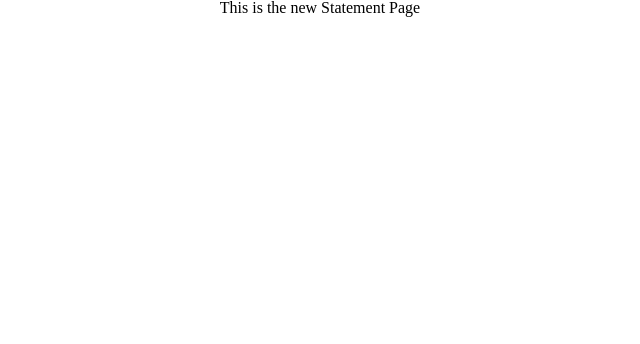
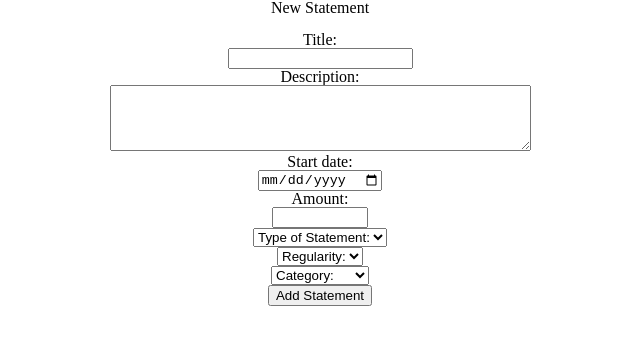
Before and after one commit to FreiburgDevTeam/mern-application-client, a React (Create React App) app: page /statements/create in a window 1280 px wide. Shown: the top 344 px of the page, without its empty margins (320-960 px from the left). Built offline with nearby package versions, Linux system fonts and the light colour scheme.

Commit message:
add NewStatement component

```diff
--- a/src/components/NewStatement.js
+++ b/src/components/NewStatement.js
@@ -1,9 +1,125 @@
-function NewStatement () {
+import axios from "axios";
+import { useState } from "react";
+import { useNavigate } from "react-router-dom";
+
+function NewStatement() {
+    const [title, setTitle] = useState("");
+    const [amount, setAmount] = useState("");
+    const [description, setDescription] = useState("");
+    const [type, setType] = useState("");
+    const [regularity, setRegularity] = useState("");
+    const [startDate, setStartDate] = useState("");
+    const [category, setCategory] = useState("");
+
+    const navigate = useNavigate();
+
+    const handleSubmit = (e) => {
+        e.preventDefault();
+
+        const newStatement = {
+            title,
+            amount,
+            description,
+            type,
+            regularity,
+            startDate,
+            category,
+        }
+
+        const storedToken = localStorage.getItem('authToken');
+
+        axios.post(
+            process.env.REACT_APP_API_URL + "/statements",
+            newStatement,
+            { headers: { Authorization: `Bearer ${storedToken}` } }
+            )
+            .then(response => {
+                // props.callbackUpdateStatementList();
+                navigate("/statements");
+            })
+            .catch(e => console.log("error creating statement...", e));
+    }
 
     return (
         <div>
-            <h1>This is the new Statement Page</h1>
+            <h2>New Statement</h2>
+            <br />
+            <form onSubmit={handleSubmit}>
+                <label htmlFor="title">Title:</label><br />
+                <input
+                type="text"
+                name="title"
+                id="title"
+                value={title}
+                required={true}
+                onChange={(e) => setTitle(e.target.value)} /><br />
 
+                <label htmlFor="description">Description:</label><br />
+                <textarea
+                id="description"
+                name="description"
+                rows="4"
+                cols="50"
+                minLength="4"
+                maxLength="100"
+                value={description}
+                required={true}
+                onChange={(e) => setDescription(e.target.value)} /><br />
+
+                <label htmlFor="startDate">Start date:</label><br />
+                <input
+                type="date"
+                name="startDate"
+                id="startDate"
+                modifiers={{disabled: { after: new Date() }}}
+                value={startDate}
+                disabled={false}
+                locale="en"
+                onChange={(e) => setStartDate(e.target.value)}/><br />
+
+                <label htmlFor="amount">Amount:</label><br />
+                <input
+                type="number"
+                name="amount"
+                id="amount"
+                min="1"
+                max="1000000"
+                value={amount}
+                required={true}
+                onChange={(e) => setAmount(e.target.value)} />
+                <br />
+
+                <select value={type} onChange={(e) => setType(e.target.value)}>
+                    <option defaultValue>Type of Statement:</option>
+                    <option value="income">Income</option>
+                    <option value="expense">Expense</option>
+                </select>
+                <br />
+
+                <select value={regularity} onChange={(e) => setRegularity(e.target.value)}>
+                    <option defaultValue>Regularity:</option>
+                    <option value="once">Once</option>
+                    <option value="monthly">Monthly</option>
+                </select>
+                <br />
+
+                <select value={category} onChange={(e) => setCategory(e.target.value)}>
+                    <option defaultValue>Category:</option>
+                    <option value="Job">Job</option>
+                    <option value="Travel">Travel</option>
+                    <option value="Investments">Investments</option>
+                    <option value="Hobby">Hobby</option>
+                    <option value="Sport">Sport</option>
+                    <option value="Entertaiment">Entertaiment</option>
+                    <option value="Food">Food</option>
+                    <option value="Health">Health</option>
+                    <option value="Transport">Transport</option>
+                    <option value="Others">Others</option>
+                </select>
+                <br />
+
+                <button type="submit">Add Statement</button>
+            </form>
         </div>
     )
 }
```
